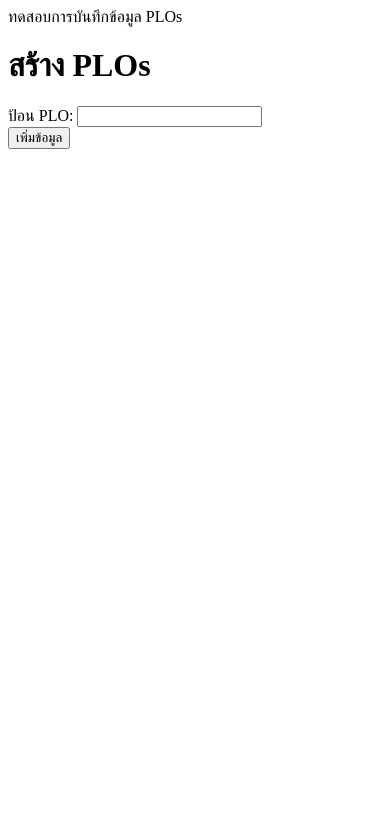
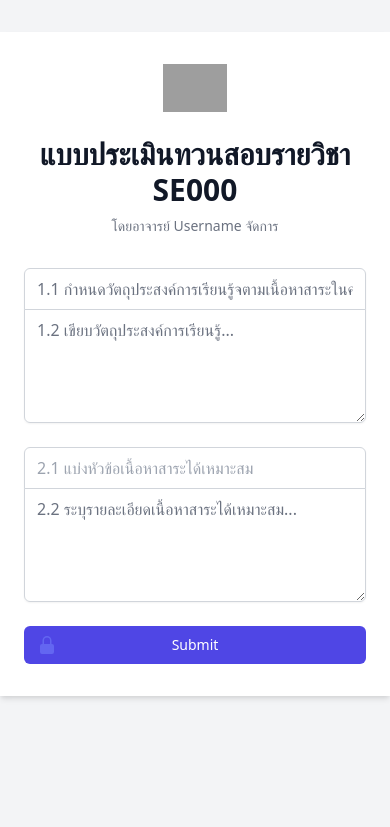
Before and after one commit to Pond22/Pre_project, a Django app: page /evaluate/create_plo in a window 390 px wide. Shown: the top 827 px of the page. Run offline with Django 4.2, Linux system fonts and the light colour scheme; a user stored in the database is signed in; grey boxes are pictures that could not be loaded.

Commit message:
'add_new_table_and_fide_TheWay_to_use_it'

```diff
--- a/evaluate/templates/evaluate/create_plo.html
+++ b/evaluate/templates/evaluate/create_plo.html
@@ -1,16 +1,60 @@
-{% block title %}
-    ทดสอบการบันทึกข้อมูล PLOs
-{% endblock %}
+<!DOCTYPE html>
+<html lang="en">
+<head>
+  <meta charset="UTF-8">
+  <meta name="viewport" content="width=device-width, initial-scale=1.0">
+  <title>Assessment Form</title>
+  <link href="https://cdn.jsdelivr.net/npm/tailwindcss@2.2.16/dist/tailwind.min.css" rel="stylesheet">
+</head>
+<body class="bg-gray-100 font-sans leading-normal tracking-normal">
+  <div class="container mx-auto">
+    <div class="flex justify-center px-6 py-8 mt-8 bg-white shadow-md overflow-hidden sm:w-full sm:max-w-md md:w-full md:max-w-md lg:w-full lg:max-w-md xl:w-full xl:max-w-md">
+      <div>
+        <img class="mx-auto h-12 w-auto" src="https://tailwindui.com/img/logos/workflow-mark-indigo-600.svg" alt="Workflow">
+        <h2 class="mt-6 text-center text-3xl font-extrabold text-gray-900">
+          แบบประเมินทวนสอบรายวิชา SE000
+        </h2>
+        <p class="mt-2 text-center text-sm text-gray-500">
+          โดยอาจารย์ Username จัดการ
+        </p>
 
-{% block content %}
-<div class= "container">
-    <h1>สร้าง PLOs</h1>
-    <form method="post" action="{% url 'create_plo' %}">
-        {% csrf_token %}
+        <div class="mt-8 space-y-6">
+          <div class="rounded-md shadow-sm -space-y-px">
+            <div>
+              <label for="goals" class="sr-only">1. วัตถุประสงค์ของรายวิชา (0)</label>
+              <input id="goals" name="goals" type="text" autocomplete="goals" required class="appearance-none rounded-none relative block w-full px-3 py-2 border border-gray-300 placeholder-gray-500 text-gray-900 rounded-t-md focus:outline-none focus:ring-indigo-500 focus:border-indigo-500 focus:z-10 sm:text-sm" placeholder="1.1 กำหนดวัตถุประสงค์การเรียนรู้จตามเนื้อหาสาระในคำาอธิบายกระบวนวิชา">
+            </div>
+            <div>
+              <label for="goals-details" class="sr-only">Goals Details</label>
+              <textarea id="goals-details" name="goals-details" rows="4" required class="appearance-none rounded-none relative block w-full px-3 py-2 border border-gray-300 placeholder-gray-500 text-gray-900 rounded-b-md focus:outline-none focus:ring-indigo-500 focus:border-indigo-500 focus:z-10 sm:text-sm" placeholder="1.2 เขียบวัตถุประสงค์การเรียนรู้..."></textarea>
+            </div>
+          </div>
 
-        <label for="text">ป้อน PLO:</label>
-        <input type="text" name="text" required><br>
+          <div class="rounded-md shadow-sm -space-y-px">
+            <div>
+              <label for="plan" class="sr-only">2. แผนการสอน/เนื้อหาสาระ (C)</label>
+              <input id="plan" name="plan" type="text" autocomplete="plan" required class="appearance-none rounded-none relative block w-full px-3 py-2 border border-gray-300 placeholder-gray-500text-gray-900 rounded-t-md focus:outline-none focus:ring-indigo-500 focus:border-indigo-500 focus:z-10 sm:text-sm" placeholder="2.1 แบ่งหัวข้อเนื้อหาสาระได้เหมาะสม">
+            </div>
+            <div>
+              <label for="plan-details" class="sr-only">Plan Details</label>
+              <textarea id="plan-details" name="plan-details" rows="4" required class="appearance-none rounded-none relative block w-full px-3 py-2 border border-gray-300 placeholder-gray-500 text-gray-900 rounded-b-md focus:outline-none focus:ring-indigo-500 focus:border-indigo-500 focus:z-10 sm:text-sm" placeholder="2.2 ระบุรายละเอียดเนื้อหาสาระได้เหมาะสม..."></textarea>
+            </div>
+          </div>
+        </div>
 
-        <input type="submit" value="เพิ่มข้อมูล">
-</div>
-{%endblock%}
+        <div class="mt-6">
+          <button type="submit" class="group relative w-full flex justify-center py-2 px-4 border border-transparent text-sm font-medium rounded-md text-white bg-indigo-600 hover:bg-indigo-700 focus:outline-none focus:ring-2 focus:ring-offset-2 focus:ring-indigo-500">
+            <span class="absolute left-0 inset-y-0 flex items-center pl-3">
+              <!-- Heroicon name: solid/lock-closed -->
+              <svg class="h-5 w-5 text-indigo-500 group-hover:text-indigo-400" xmlns="http://www.w3.org/2000/svg" viewBox="0 0 20 20" fill="currentColor" aria-hidden="true">
+                <path fill-rule="evenodd" d="M10 1a4.5 4.5 0 00-4.5 4.5V9H5a2 2 0 00-2 2v6a2 2 0 002 2h10a2 2 0 002-2v-6a2 2 0 00-2-2h-.5V5.5A4.5 4.5 0 0010 1zm3 8V5.5a3 3 0 10-6 0V9h6z" clip-rule="evenodd" />
+              </svg>
+            </span>
+            Submit
+          </button>
+        </div>
+      </div>
+    </div>
+  </div>
+</body>
+</html>
--- a/formsite/admin.py
+++ b/formsite/admin.py
@@ -1,5 +1,5 @@
 from django.contrib import admin
-from .models import PLOs,clo,UserEvaluation,form, students, AuthorizedUser
+from .models import PLOs,clo,form, students, AuthorizedUser, FormResponse, Form_plos
 # Register your models here.
 print("Hello from admin.py")
 
@@ -8,7 +8,8 @@ class FormAdmin(admin.ModelAdmin):
 
 admin.site.register(PLOs)
 admin.site.register(clo)
-admin.site.register(UserEvaluation)
 admin.site.register(form, FormAdmin)
 admin.site.register(students)
 admin.site.register(AuthorizedUser)
+admin.site.register(FormResponse)
+admin.site.register(Form_plos)
--- a/formsite/forms.py
+++ b/formsite/forms.py
@@ -6,7 +6,7 @@ class Form(forms.ModelForm):
         model = form
         fields = ("name", "id")
 
-class PLOsForm(forms.ModelForm):
+class Plo_form(forms.ModelForm):
     class Meta:
-        model = PLOs
-        fields = ['text']
+        model =Form_plos
+        fields = ("school_year", "year_number")
--- a/formsite/models.py
+++ b/formsite/models.py
@@ -63,34 +63,41 @@ class clo(models.Model):
     def __str__(self):
         return self.text
 
-class UserEvaluation(models.Model):
-    name = models.CharField(max_length=100)
-    evaluation_date = models.DateField(auto_now_add=True)
-    question = models.ForeignKey(clo, on_delete=models.CASCADE)
+class FormResponse(models.Model):
+    form = models.ForeignKey(form, on_delete=models.CASCADE)
+    respondent = models.ForeignKey(User, on_delete=models.CASCADE)
+    response_date = models.DateTimeField(auto_now_add=True)
+    clo_item  = models.ForeignKey(clo, on_delete=models.CASCADE)
+    response_clo = models.IntegerField(choices=[(1, '1'), (2, '2'), (3, '3'), (4, '4'), (5, '5')])
 
+    def __str__(self):
+        return self.clo_item
 
-class form_plos(models.Model):
+class Form_plos(models.Model):
     id = models.BigAutoField(primary_key=True)
-
-class PLOs(models.Model):
-    school_year_choices =(
+    created_by = models.ForeignKey(User, on_delete=models.CASCADE, null=True, blank=True)
+    create = models.DateTimeField(auto_now_add=True)
+    school_year_choices = (
         (1, '1'),
         (2, '2'),
         (3, '3')
     )
-    id = models.BigAutoField(primary_key=True)
-    text = models.TextField(null=False, blank=False)
-    parent = models.ForeignKey('self', on_delete=models.CASCADE, null=True, blank=True, related_name='sub_items')
-    created_by = models.ForeignKey(User, on_delete=models.CASCADE, null=True, blank=True)
-    create = models.DateTimeField(auto_now_add=True)
     school_year = models.IntegerField(choices=school_year_choices)
     year_number = models.IntegerField(
         verbose_name='ปี',
         help_text='ใส่ตัวเลขปี 4 ตัว',
         validators=[MinValueValidator(2567), MaxValueValidator(2570)]
     )
+
+class PLOs(models.Model):
+    id = models.BigAutoField(primary_key=True)
+    text = models.TextField(null=False, blank=False)
+    parent = models.ForeignKey('self', on_delete=models.CASCADE, null=True, blank=True, related_name='sub_items')
+    created_by = models.ForeignKey(User, on_delete=models.CASCADE, null=True, blank=True)
+    create = models.DateTimeField(auto_now_add=True)
     active = models.BooleanField(default=False)
     update = models.DateTimeField(auto_now=True)
+    form = models.ForeignKey(Form_plos, on_delete=models.CASCADE)
 
     def __str__(self):
         return self.text
```
Also changed, not shown: evaluate/templates/evaluate/create_form.html (+9 -28 lines), formsite/views.py (+20 -10 lines), formsite/migrations/0001_initial.py, formsite/migrations/0002_students_delete_test.py (deleted), formsite/migrations/0003_form_stu_list.py (deleted), formsite/migrations/0004_remove_form_stu_list_authorizeduser.py (deleted), formsite/migrations/0005_alter_plos_id.py (deleted), formsite/migrations/0006_plos_parent.py (deleted), formsite/migrations/0007_plos_school_year_plos_year_number.py (deleted), formsite/migrations/0008_plos_active_alter_plos_year_number.py (deleted), formsite/migrations/0009_clo_parent.py (deleted), formsite/migrations/0010_plos_advtive.py (deleted), formsite/migrations/0011_remove_plos_advtive.py (deleted).
